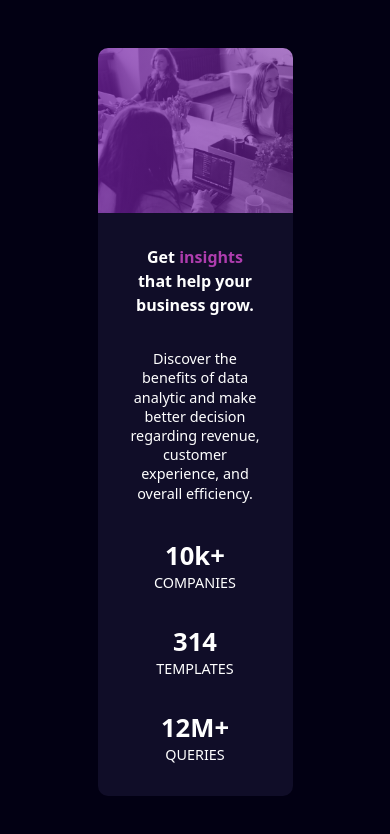
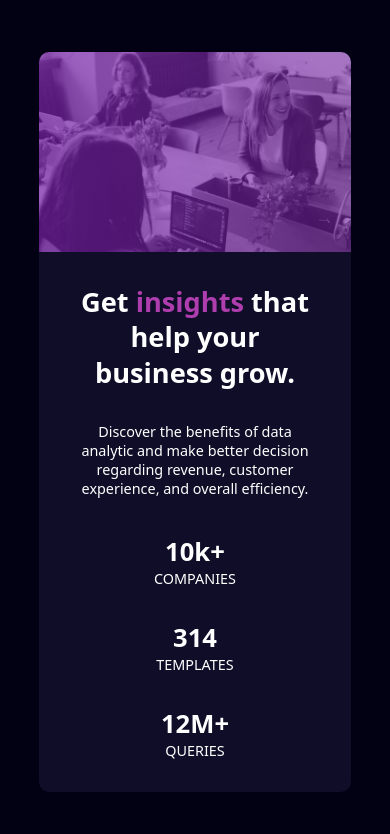
Before and after one commit to alsherkine/Start-Review-Component, a plain HTML site: page index.html in a window 390 px wide. Drawn offline with Linux system fonts and the light colour scheme.

Commit message:
Change The Mobile Responsiveness of the the smaller view.

```diff
--- a/css/style.css
+++ b/css/style.css
@@ -47,6 +47,12 @@ body {
   }
 }
 
+@media screen and (max-width: 391px) {
+  .first-con {
+    width: 80%;
+  }
+}
+
 .first-con-section {
   margin-block: 5rem 5rem;
   margin-inline: 4.8rem 6rem;
@@ -90,6 +96,13 @@ body {
   .first-con-section h1 {
     font-size: 1rem;
     line-height: 1.5rem;
+  }
+}
+
+@media screen and (max-width: 391px) {
+  .first-con-section h1 {
+    font-size: 1.7rem;
+    line-height: 2.2rem;
   }
 }
 
@@ -153,6 +166,13 @@ body {
   width: 50%;
 }
 
+@media screen and (max-width: 391px) {
+  .sec-con {
+    width: 80%;
+    height: 200px;
+  }
+}
+
 .img-con-desktop {
   width: 100%;
   height: 100%;
@@ -195,6 +215,13 @@ body {
   }
 }
 
+@media screen and (max-width: 391px) {
+  .img-con-mobile {
+    /* border: 2px solid white; */
+    height: 200px;
+  }
+}
+
 .img-con img {
   width: 100%;
   height: 100%;
```
